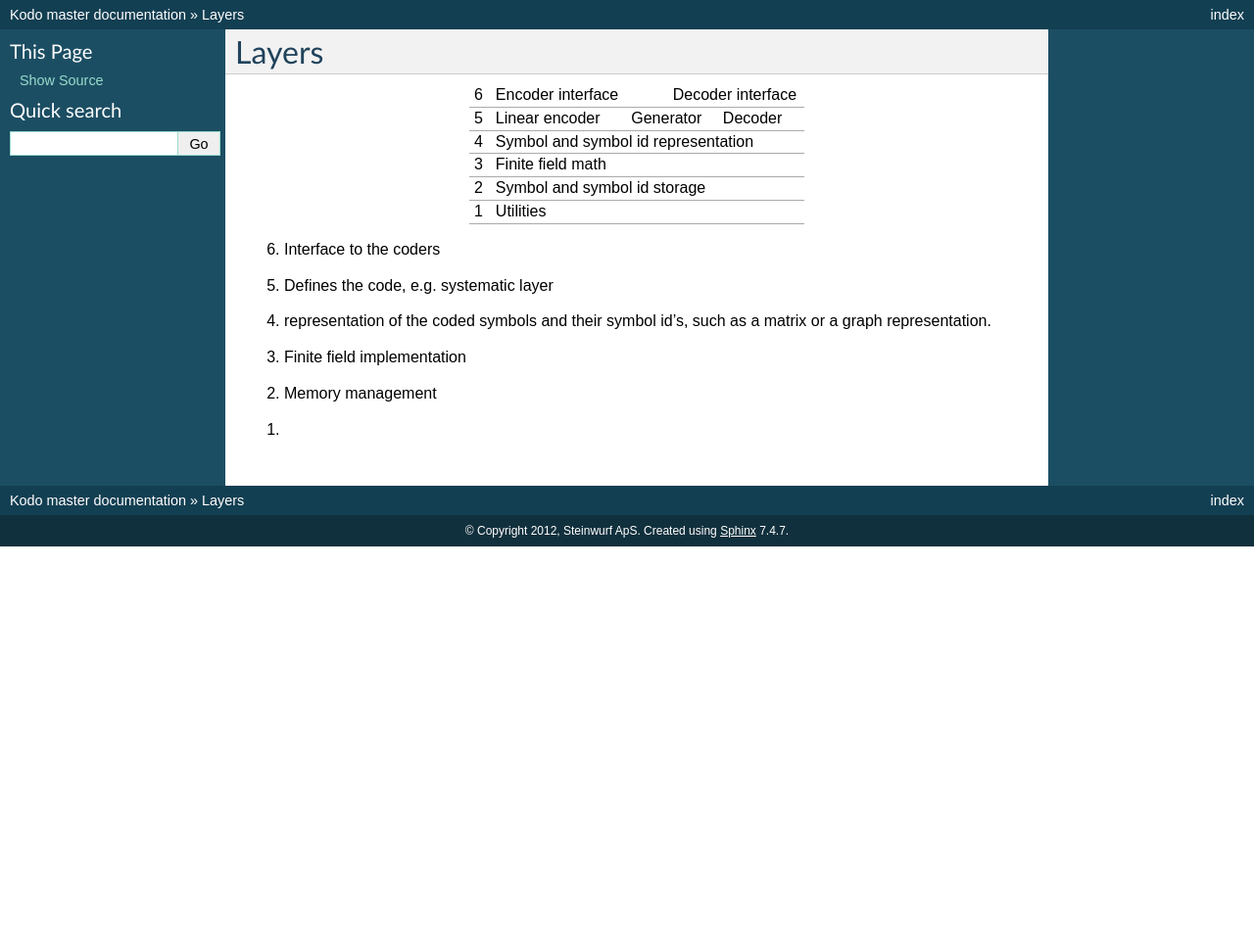
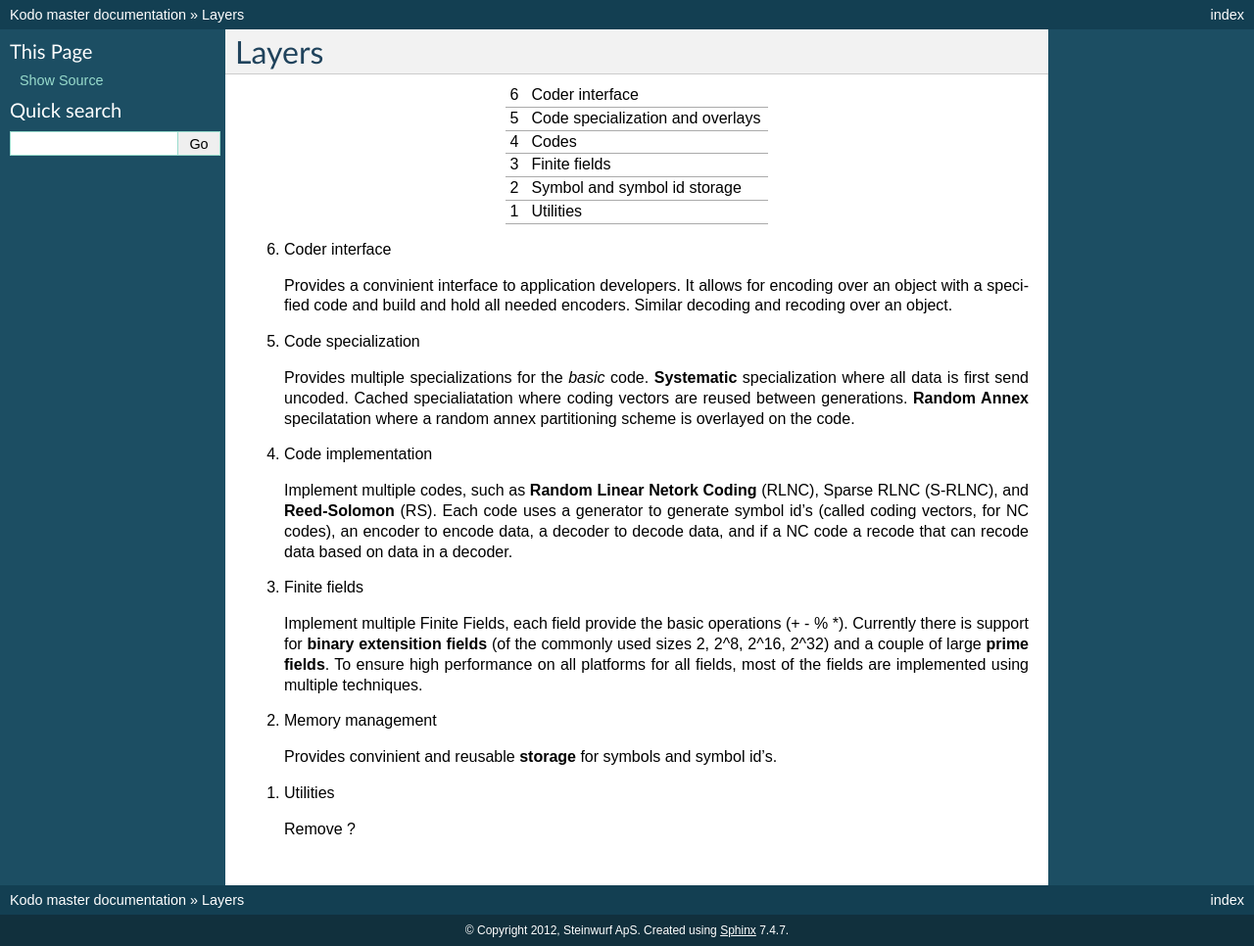
Before and after one commit to msherif4/kodo, a Sphinx documentation site: the page built from docs/source/overview.rst, in a window 1280 px wide. Shown: the whole page at 98% size. Built offline with Sphinx 7.4.7, drawn with Linux system fonts in a browser that asks for light colours; formulas are drawn with MathJax 3; before the commit the page ends 900 px from its top, so only the background shows below that.

Commit message:
updating overview.rst

```diff
--- a/docs/source/overview.rst
+++ b/docs/source/overview.rst
@@ -4,28 +4,53 @@
 Layers
 ======
 
-+--+-------------------------------+-----------------------------------+
-| 6| Encoder interface             | Decoder interface                 |
-+--+-------------------+-----------+-----------+-----------------------+
-| 5| Linear encoder    | Generator             | Decoder               |
-+--+-------------------+-----------+-----------+-----------------------+
-| 4| Symbol and symbol id representation                               |
+..
+   +--+-------------------------------+-----------------------------------+
+   | 6| Encoder interface             | Decoder interface                 |
+   +--+-------------------+-----------+-----------+-----------------------+
+   | 5| Linear encoder    | Generator             | Decoder               |
+   +--+-------------------+-----------+-----------+-----------------------+
+
+
 +--+-------------------------------------------------------------------+
-| 3| Finite field math                                                 |
+| 6| Coder interface                                                   |
++--+-------------------------------------------------------------------+
+| 5| Code specialization and overlays                                  |
++--+-------------------------------------------------------------------+
+| 4| Codes                                                             |
++--+-------------------------------------------------------------------+
+| 3| Finite fields                                                     |
 +--+-------------------------------------------------------------------+
 | 2| Symbol and symbol id storage                                      |
 +--+-------------------------------------------------------------------+
 | 1| Utilities                                                         |
 +--+-------------------------------------------------------------------+
 
-6. Interface to the coders
+6. Coder interface
 
-5. Defines the code, e.g. systematic layer
+   Provides a convinient interface to application developers. It allows for encoding over an object with a specified code and build and hold all needed encoders. Similar decoding and recoding over an object.
 
-4. representation of the coded symbols and their symbol id's, such as a matrix or a graph representation.
+5. Code specialization
 
-3. Finite field implementation
+   Provides multiple specializations for the *basic* code. **Systematic** specialization where all data is first send uncoded. Cached specialiatation where coding vectors are reused between generations. **Random Annex** specilatation where a random annex partitioning scheme is overlayed on the code.
+
+
+4. Code implementation
+
+   Implement multiple codes, such as **Random Linear Netork Coding** (RLNC), Sparse RLNC (S-RLNC), and **Reed-Solomon** (RS). Each code uses a generator to generate symbol id's (called coding vectors, for NC codes), an encoder to encode data, a decoder to decode data, and if a NC code a recode that can recode data based on data in a decoder.
+
+
+3. Finite fields
+
+   Implement multiple Finite Fields, each field provide the basic operations (+ - % \*).
+   Currently there is support for **binary extensition fields** (of the commonly used sizes 2, 2^8, 2^16, 2^32) and a couple of large **prime fields**. To ensure high performance on all platforms for all fields, most of the fields are implemented using multiple techniques.
+
 
 2. Memory management
 
-1.
+   Provides convinient and reusable **storage** for symbols and symbol id's.
+
+
+1. Utilities
+
+   Remove ?
```
